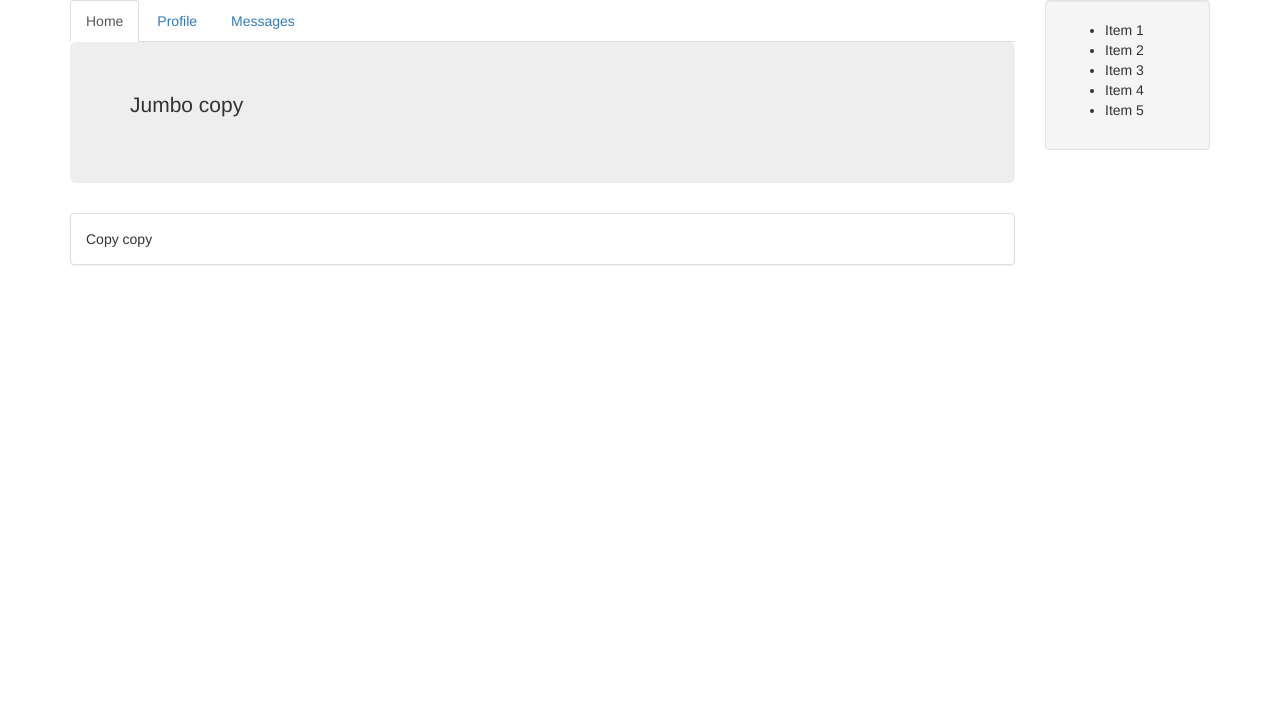
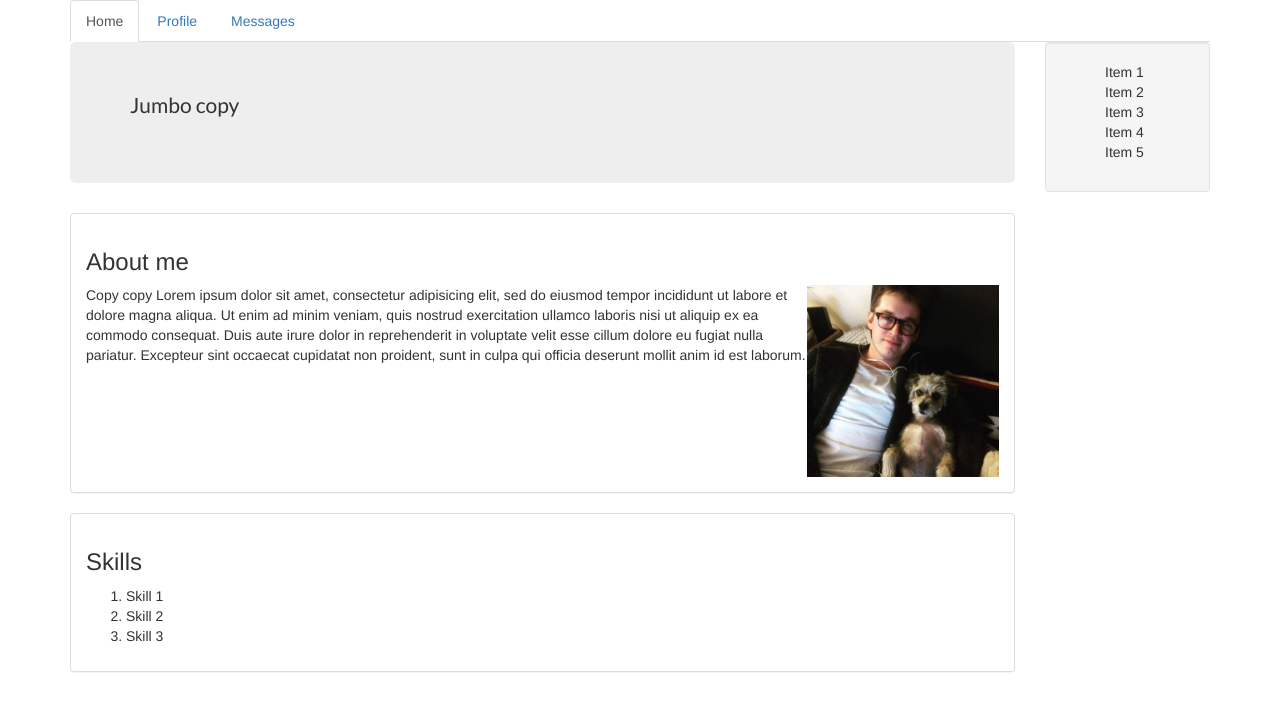
Before and after one commit to okiguess/web-portfolio, a plain HTML site: page index.html in a window 1280 px wide. Drawn offline with Linux system fonts and the light colour scheme.

Commit message:
It will add photo of me, headers, skill section panel, and css for img including float

```diff
--- a/css/styles.css
+++ b/css/styles.css
@@ -1,3 +1,5 @@
+/* font-family: 'Lato', sans-serif; */
+
 #sidebar {
   height: 100%;
 }
@@ -5,3 +7,25 @@
 .container {
   height: 100%;
 }
+
+.body {
+  font-family: 'Lato', sans-serif;
+}
+
+.jumbotron {
+  font-family: 'Lato', sans-serif;
+}
+
+#sidebar li {
+  list-style-type: none;
+}
+
+#headshot {
+  height: 192px;
+  width: 192px;
+  float: right;
+}
+
+img {
+  display: block;
+}
--- a/index.html
+++ b/index.html
@@ -3,27 +3,40 @@
   <head>
     <link href="css/bootstrap.css" rel="stylesheet" type="text/css">
     <link href="css/styles.css" rel="stylesheet" type"text/css">
+    <link href="https://fonts.googleapis.com/css?family=Lato" rel="stylesheet">
     <meta charset="utf-8">
     <title>Camden Swita's Portfolio</title>
   </head>
   <body>
     <div class="container">
+      <div id="navigation">
+        <ul class="nav nav-tabs">
+          <li role="presentation" class="active"><a href="#">Home</a></li>
+          <li role="presentation"><a href="#">Profile</a></li>
+          <li role="presentation"><a href="#">Messages</a></li>
+        </ul>
+      </div>
       <div class="row">
         <div class="col-md-10">
-          <div id="navigation">
-            <ul class="nav nav-tabs">
-              <li role="presentation" class="active"><a href="#">Home</a></li>
-              <li role="presentation"><a href="#">Profile</a></li>
-              <li role="presentation"><a href="#">Messages</a></li>
-            </ul>
-          </div>
           <div class="jumbotron">
             <p>Jumbo copy</p>
           </div>
           <div class="maincontent">
             <div class="panel panel-default">
               <div class="panel-body">
-                Copy copy
+                <h3>About me</h3>
+                <img id="headshot" src="img/me.jpg" alt="Camden Swita">
+                <p>Copy copy Lorem ipsum dolor sit amet, consectetur adipisicing elit, sed do eiusmod tempor incididunt ut labore et dolore magna aliqua. Ut enim ad minim veniam, quis nostrud exercitation ullamco laboris nisi ut aliquip ex ea commodo consequat. Duis aute irure dolor in reprehenderit in voluptate velit esse cillum dolore eu fugiat nulla pariatur. Excepteur sint occaecat cupidatat non proident, sunt in culpa qui officia deserunt mollit anim id est laborum.</p>
+              </div>
+            </div>
+            <div class="panel panel-default">
+              <div class="panel-body">
+                <h3>Skills</h3>
+                <ol>
+                  <li>Skill 1</li>
+                  <li>Skill 2</li>
+                  <li>Skill 3</li>
+                </ol>
               </div>
             </div>
           </div>
```
Also changed, not shown: img/me.jpg (added).
